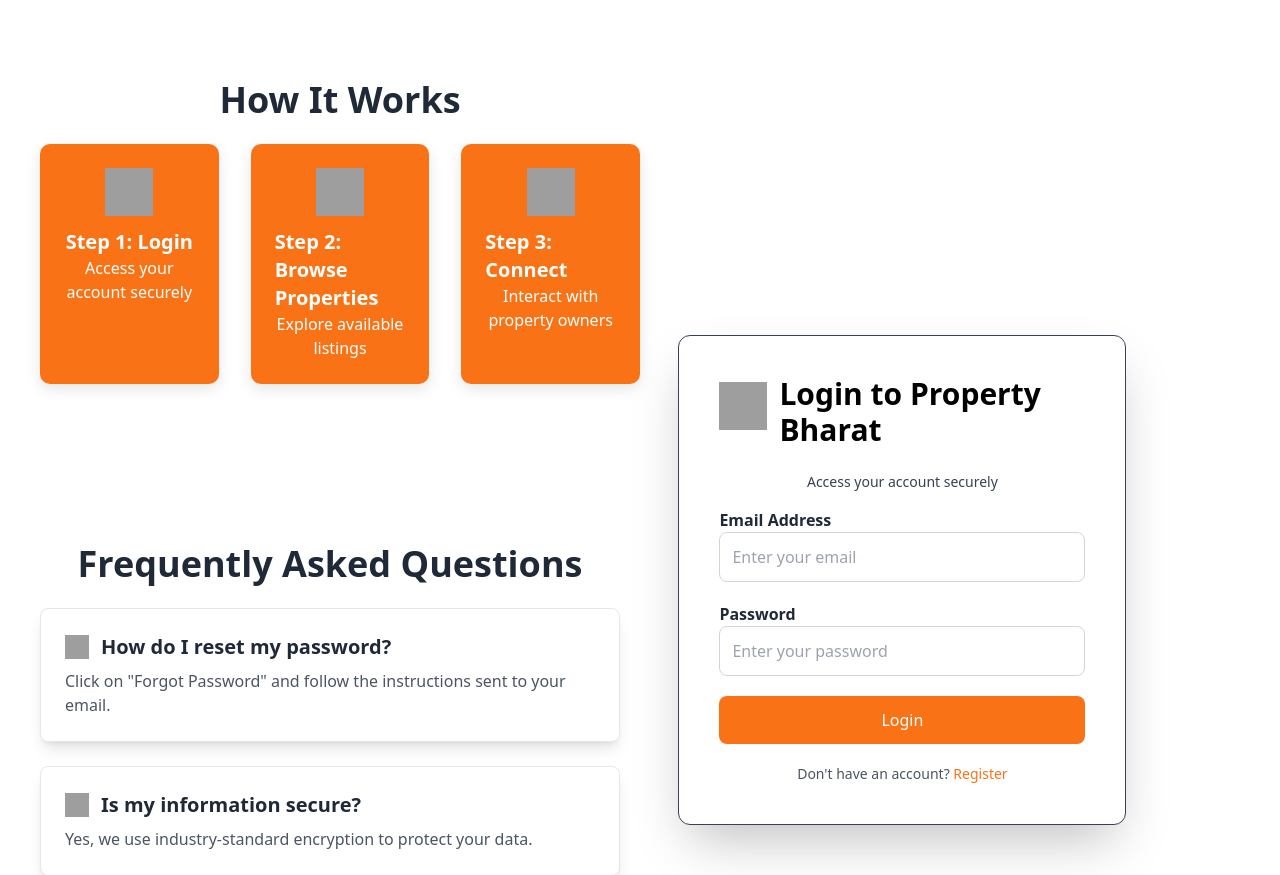
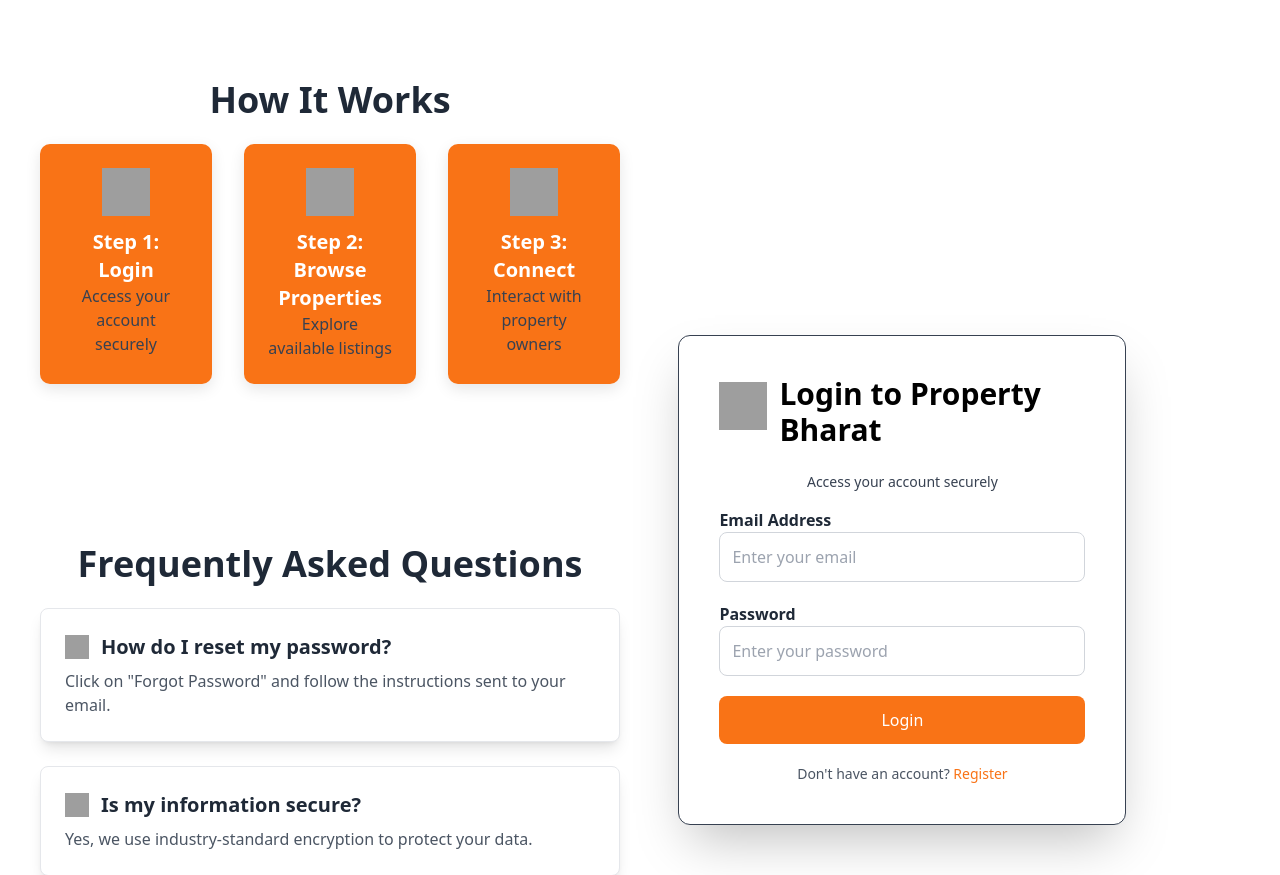
Before and after one commit to vedant-vijay/Property-Bharat-ORG, a Flask app: page /login in a window 1280 px wide. Shown: the part 800-1675 px from the top of the page. Run offline with Flask 3, Linux system fonts and the light colour scheme; some libraries are stand-ins or nearby versions; grey boxes are pictures that could not be loaded.

Commit message:
Update login.html

```diff
--- a/templates/login.html
+++ b/templates/login.html
@@ -133,26 +133,26 @@
     </section>
 
 
-    <!-- How It Works Section -->
-    <section class="how-it-works w-1/2 relative py-20 text-gray-800 pl-10">
+     <!-- How It Works Section -->
+    <section class="how-it-works w-full md:w-1/2 relative py-20 text-gray-800 px-5 md:pl-10">
         <h2 class="text-4xl font-bold mb-6 text-center text-gray-800">How It Works</h2>
         <div class="grid grid-cols-1 md:grid-cols-3 gap-8">
-            <div class="step flex flex-col items-center">
+            <div class="step flex flex-col items-center text-center">
                 <img src="https://cdn-icons-png.flaticon.com/512/1828/1828395.png" class="h-12 w-12 mb-3">
                 <h3 class="text-xl font-semibold">Step 1: Login</h3>
-                <p class="text-white text-center">Access your account securely</p>
+                <p class="text-gray-700">Access your account securely</p>
             </div>
 
-            <div class="step flex flex-col items-center">
+            <div class="step flex flex-col items-center text-center">
                 <img src="https://cdn-icons-png.flaticon.com/512/619/619153.png" class="h-12 w-12 mb-3">
                 <h3 class="text-xl font-semibold">Step 2: Browse Properties</h3>
-                <p class="text-white text-center">Explore available listings</p>
+                <p class="text-gray-700">Explore available listings</p>
             </div>
 
-            <div class="step flex flex-col items-center">
+            <div class="step flex flex-col items-center text-center">
                 <img src="https://cdn-icons-png.flaticon.com/512/726/726496.png" class="h-12 w-12 mb-3">
                 <h3 class="text-xl font-semibold">Step 3: Connect</h3>
-                <p class="text-white text-center">Interact with property owners</p>
+                <p class="text-gray-700">Interact with property owners</p>
             </div>
         </div>
     </section>
```
